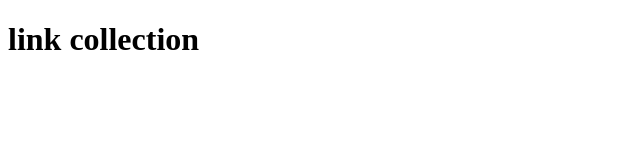
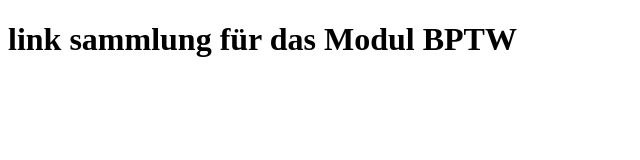
Before and after one commit to LANGB4/BFH-Resource-Hub, a plain HTML site: page templates/index.html in a window 1280 px wide. Shown: the whole page, without its empty margins (0-640 px from the left). Drawn offline with Linux system fonts and the light colour scheme.

Commit message:
added html

```diff
--- a/templates/index.html
+++ b/templates/index.html
@@ -7,6 +7,6 @@
     <title>Document</title>
   </head>
   <body>
-    <h1>link collection</h1>
+    <h1>link sammlung für das Modul BPTW</h1>
   </body>
 </html>
```
